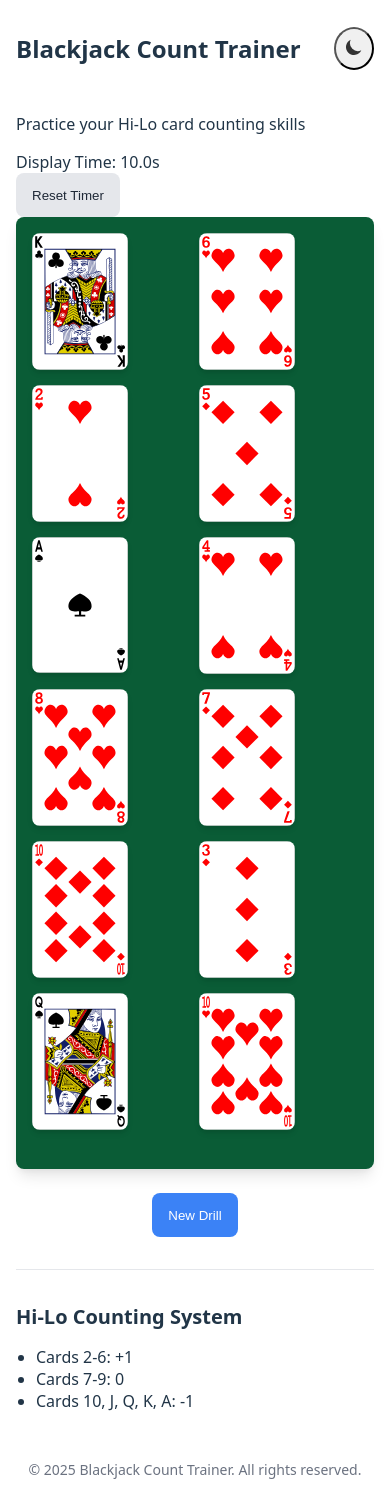
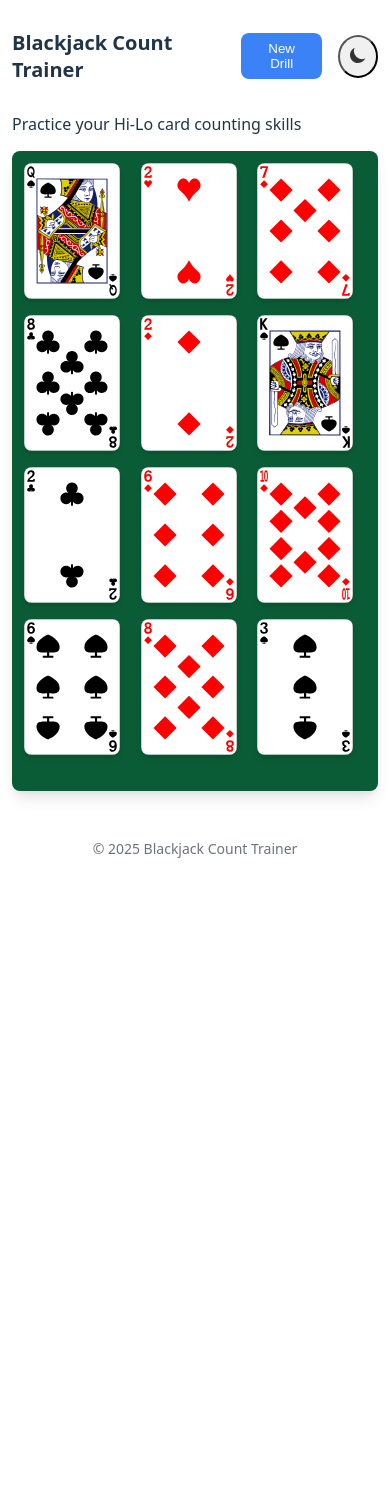
Before and after one commit to Cjensen1967/blackjack-count-trainer, a React (Vite) app: page / in a window 390 px wide. After the commit the page ends 888 px from the top, so only its background shows below. Built offline with nearby package versions, Linux system fonts and the light colour scheme.

Commit message:
Improve UX: Move New Drill button to header, remove counting rules, optimize mobile layout

```diff
--- a/src/App.css
+++ b/src/App.css
@@ -79,7 +79,17 @@ html:not(.dark) .app-wrapper {
   display: flex;
   justify-content: space-between;
   align-items: center;
-  margin-bottom: 2rem;
+  margin-bottom: 1.5rem;
+}
+
+.header-controls {
+  display: flex;
+  align-items: center;
+  gap: 0.75rem;
+}
+
+.new-drill-button {
+  margin-right: 0.25rem;
 }
 
 .theme-toggle {
@@ -130,25 +140,35 @@ html:not(.dark) .app-wrapper {
 /* Mobile portrait optimization */
 @media (max-width: 767px) and (orientation: portrait) {
   .card-grid {
-    grid-template-columns: repeat(2, 1fr); /* Change to 2 columns for portrait */
+    grid-template-columns: repeat(3, 1fr); /* Keep 3 columns for portrait */
     gap: 0.5rem; /* Reduce gap for smaller screens */
   }
 
   .card-slot {
-    min-height: 7rem; /* Smaller card height */
+    min-height: 6.5rem; /* Moderate reduction in card height */
   }
 
   .container {
-    padding: 1rem; /* Reduce padding */
+    padding: 1rem 0.75rem; /* Reduce padding */
+  }
+
+  /* Optimize header */
+  .header {
+    margin-bottom: 0.75rem;
   }
 
   h1 {
-    font-size: 1.5rem; /* Smaller heading */
+    font-size: 1.25rem; /* Smaller heading */
+  }
+
+  /* Optimize card area */
+  .card-area {
+    min-height: 250px; /* Reduce minimum height */
   }
 
   .centered-input {
     width: 90%; /* Wider input container */
-    padding: 1rem; /* Less padding */
+    padding: 0.75rem; /* Less padding */
   }
 
   .playing-card img {
@@ -157,26 +177,41 @@ html:not(.dark) .app-wrapper {
 
   /* Improve touch targets for mobile */
   .button {
-    padding: 0.75rem 1rem; /* Larger touch targets */
+    padding: 0.5rem 0.75rem; /* Adjusted touch targets */
     min-height: 44px; /* Apple's recommended minimum */
   }
 
   .input {
-    padding: 0.75rem;
+    padding: 0.5rem;
     font-size: 16px; /* Prevents iOS zoom on focus */
   }
 
   /* Reduce spacing for mobile */
   .casino-felt {
-    padding: 1rem;
+    padding: 0.75rem;
+    margin-bottom: 0.75rem;
   }
 
+  /* Optimize counting rules section */
   .counting-rules {
-    margin-top: 1rem;
+    margin-top: 0.75rem;
+    padding-top: 0.5rem;
+  }
+
+  .counting-rules h2 {
+    font-size: 1rem;
+    margin-bottom: 0.25rem;
   }
 
   .counting-rules ul {
     padding-left: 1rem;
+    margin-top: 0.25rem;
+  }
+
+  /* Reduce footer size */
+  .footer {
+    margin-top: 0.75rem;
+    font-size: 0.75rem;
   }
 }
 
@@ -393,24 +428,3 @@ html:not(.dark) .app-wrapper {
 .dark .footer {
   color: #9ca3af;
 }
-
-.counting-rules {
-  margin-top: 2rem;
-  border-top: 1px solid #e5e7eb;
-  padding-top: 1rem;
-}
-
-.dark .counting-rules {
-  border-top-color: #374151;
-}
-
-.counting-rules h2 {
-  font-size: 1.25rem;
-  font-weight: 600;
-  margin-bottom: 0.5rem;
-}
-
-.counting-rules ul {
-  list-style-type: disc;
-  padding-left: 1.25rem;
-}
--- a/src/App.tsx
+++ b/src/App.tsx
@@ -1,6 +1,8 @@
 import CountSightTrainer from './components/CountSightTrainer';
 import ThemeToggle from './components/ThemeToggle';
+import Button from './components/UI/Button';
 import { useTheme } from './hooks/useTheme';
+import { useCardDeck } from './hooks/useCardDeck';
 import './App.css';
 
 /**
@@ -13,21 +15,32 @@ import './App.css';
  */
 function App() {
   const { theme } = useTheme();
+  const { dealNewCards } = useCardDeck();
 
   return (
     <div className={`app-wrapper ${theme}`}>
       <div className="container">
         <header className="header">
           <h1>Blackjack Count Trainer</h1>
-          <ThemeToggle />
+          <div className="header-controls">
+            <Button
+              onClick={dealNewCards}
+              variant="primary"
+              size="sm"
+              className="new-drill-button"
+            >
+              New Drill
+            </Button>
+            <ThemeToggle />
+          </div>
         </header>
 
         <main>
-          <CountSightTrainer />
+          <CountSightTrainer onNewDrill={dealNewCards} />
         </main>
 
         <footer className="footer">
-          <p>© {new Date().getFullYear()} Blackjack Count Trainer. All rights reserved.</p>
+          <p>© {new Date().getFullYear()} Blackjack Count Trainer</p>
         </footer>
       </div>
     </div>
--- a/src/components/CountSightTrainer.tsx
+++ b/src/components/CountSightTrainer.tsx
@@ -14,6 +14,12 @@ interface CountSightTrainerProps {
    * @default ''
    */
   className?: string;
+
+  /**
+   * Optional function to handle creating a new drill
+   * If provided, this will be used instead of the internal dealNewCards function
+   */
+  onNewDrill?: () => void;
 }
 
 /**
@@ -30,18 +36,19 @@ interface CountSightTrainerProps {
  * @param props - The component props
  * @returns A React component for card counting practice
  */
-const CountSightTrainer: React.FC<CountSightTrainerProps> = ({ className = '' }) => {
+const CountSightTrainer: React.FC<CountSightTrainerProps> = ({ className = '', onNewDrill }) => {
   const {
     cards,
-    displayTime,
     isShowingCards,
     userInput,
     feedback,
     dealNewCards,
     handleUserInput,
     submitAnswer,
-    resetTimer,
   } = useCardDeck();
+
+  // Use the dealNewCards function from props if provided, otherwise use the one from the hook
+  const handleNewDrill = onNewDrill || dealNewCards;
 
   // Create a ref for the input field
   const inputRef = useRef<HTMLInputElement>(null);
@@ -53,24 +60,12 @@ const CountSightTrainer: React.FC<CountSightTrainerProps> = ({ className = '' })
     }
   }, [isShowingCards]);
 
-  // Format display time in seconds with one decimal place
-  const formattedDisplayTime = (displayTime / 1000).toFixed(1);
-
   return (
     <div className={`count-sight-trainer ${className}`}>
       <div>
         <p>
           Practice your Hi-Lo card counting skills
         </p>
-      </div>
-
-      <div>
-        <div>
-          Display Time: {formattedDisplayTime}s
-        </div>
-        <Button onClick={resetTimer} variant="secondary" size="sm">
-          Reset Timer
-        </Button>
       </div>
 
       <div className="casino-felt">
@@ -119,20 +114,7 @@ const CountSightTrainer: React.FC<CountSightTrainerProps> = ({ className = '' })
         </div>
       </div>
 
-      <div style={{ textAlign: 'center', marginTop: '1rem' }}>
-        <Button onClick={dealNewCards} variant="primary" size="lg">
-          New Drill
-        </Button>
-      </div>
 
-      <div className="counting-rules">
-        <h2>Hi-Lo Counting System</h2>
-        <ul>
-          <li>Cards 2-6: +1</li>
-          <li>Cards 7-9: 0</li>
-          <li>Cards 10, J, Q, K, A: -1</li>
-        </ul>
-      </div>
     </div>
   );
 };
```
